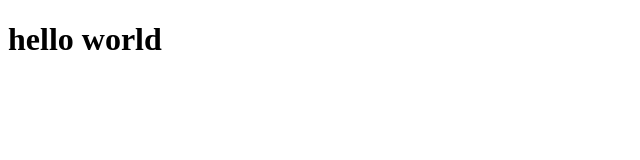
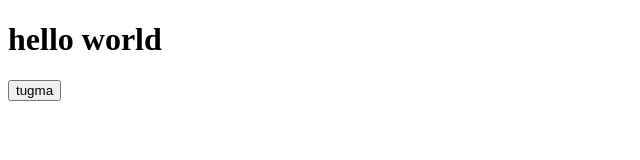
Before and after one commit to Sobirjon9/Sobirjon9.github.io, a plain HTML site: page index.html in a window 1280 px wide. Shown: the whole page, without its empty margins (0-640 px from the left). Drawn offline with Linux system fonts and the light colour scheme.

Commit message:
button qoshildi
button qoshdim

```diff
--- a/index.html
+++ b/index.html
@@ -8,6 +8,7 @@
 </head>
 <body>
     <h1>hello world</h1>
+    <button>tugma</button>
 
 
 </body>
```
